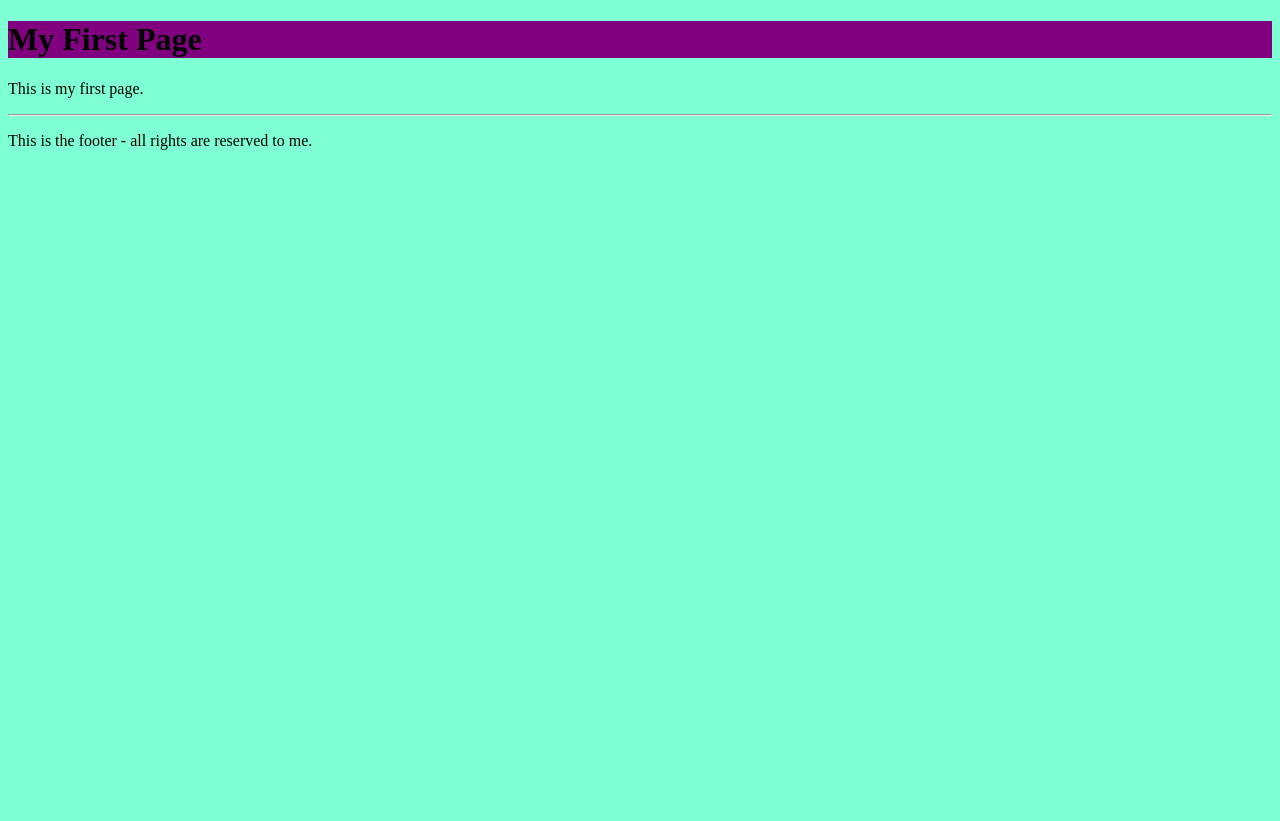
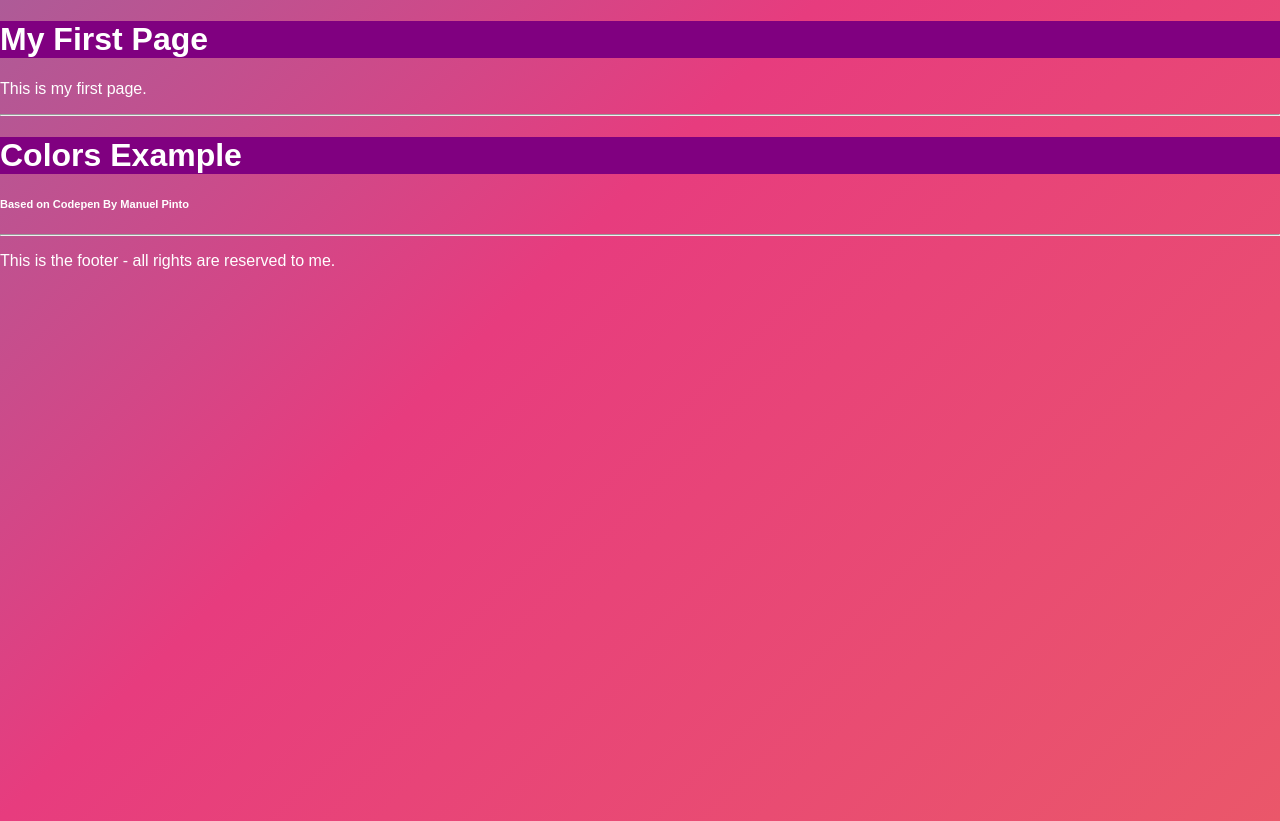
Before and after one commit to ShengBin-101/Demo, a plain HTML site: page index.html in a window 1280 px wide. Before the commit the page ends 800 px from the top, so only its background shows below. Drawn offline with Linux system fonts and the light colour scheme.

Commit message:
Add crazy colors

```diff
--- a/index.html
+++ b/index.html
@@ -11,6 +11,12 @@
         <h1>My First Page</h1>
         <p>This is my first page.</p>
         <hr>
+        <div class="container">
+          <h1>Colors Example</h1>
+          <h5><small>Based on Codepen By Manuel Pinto</small> <a href="https://manuelpinto.in" target"_
+            blank"></a></h5>
+        </div>
+        <hr>
         <p>This is the footer - all rights are reserved to me.</p>
         <script src="app.js" charset="utf-8"></script>
 
--- a/styles.css
+++ b/styles.css
@@ -1,6 +1,28 @@
-body{
-  background-color: aquamarine;
+body {
+
+  margin:0;
+  width: 100%;
+  height: 100vh;
+  font-family: "Exo", sans-serif;
+  color: #fff;
+  background: linear-gradient(-45deg, #ee7752, #e73c7e, #23a6d5, #23d5ab);
+	background-size: 400% 400%;
+	animation: gradient 15s ease infinite;
+	height: 100vh;
 }
+
+@keyframes gradient {
+	0% {
+		background-position: 0% 50%;
+	}
+	50% {
+		background-position: 100% 50%;
+	}
+	100% {
+		background-position: 0% 50%;
+	}
+}
+
 h1{
   background-color: purple
 }
```
